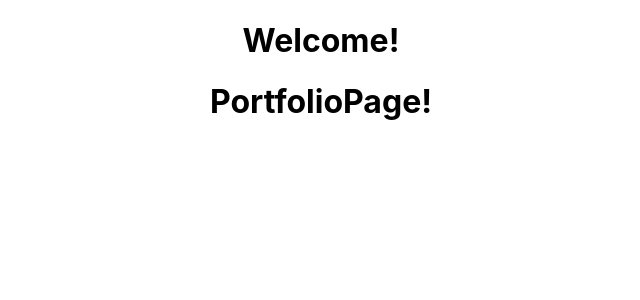
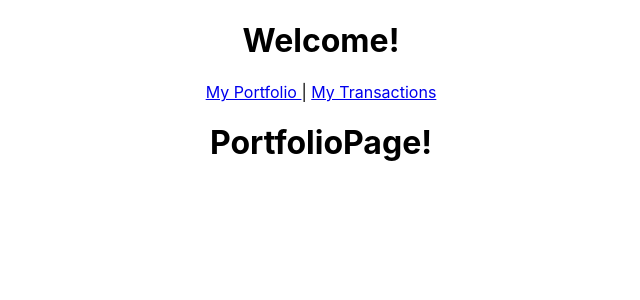
Before and after one commit to KoichiSakamoto/TTP-FS-20180728, a React (Create React App) app in the folder nytt-frontend/: page /portfolio in a window 1280 px wide. Shown: the top 300 px of the page, without its empty margins (319-959 px from the left). Built offline with nearby package versions, Linux system fonts and the light colour scheme.

Commit message:
added Header to portfolio and transactions page

```diff
--- a/nytt-frontend/src/Components/Header.js
+++ b/nytt-frontend/src/Components/Header.js
@@ -0,0 +1,11 @@
+import React from 'react'
+import { Link } from 'react-router-dom'
+
+const Header = (props) =>
+  <div className="header">
+    <Link to="/portfolio"> My Portfolio </Link>
+    <span> | </span>
+    <Link to="/transactions"> My Transactions </Link>
+  </div>
+
+export default Header;
--- a/nytt-frontend/src/Containers/PortfolioPage.js
+++ b/nytt-frontend/src/Containers/PortfolioPage.js
@@ -1,10 +1,14 @@
 import React, { Component } from 'react';
+import Header from '../Components/Header.js'
 
 export default class PortfolioPage extends Component {
 
   render() {
     return (
-      <h1> PortfolioPage! </h1>
+      <div>
+        <Header />
+        <h1> PortfolioPage! </h1>
+      </div>
     )
   }
 }
--- a/nytt-frontend/src/Containers/TransactionsPage.js
+++ b/nytt-frontend/src/Containers/TransactionsPage.js
@@ -1,10 +1,14 @@
 import React, { Component } from 'react';
+import Header from '../Components/Header.js'
 
 export default class TransactionsPage extends Component {
 
   render() {
     return (
-      <h1> TransactionsPage! </h1>
+      <div>
+        <Header />
+        <h1> TransactionsPage! </h1>
+      </div>
     )
   }
 }
```
